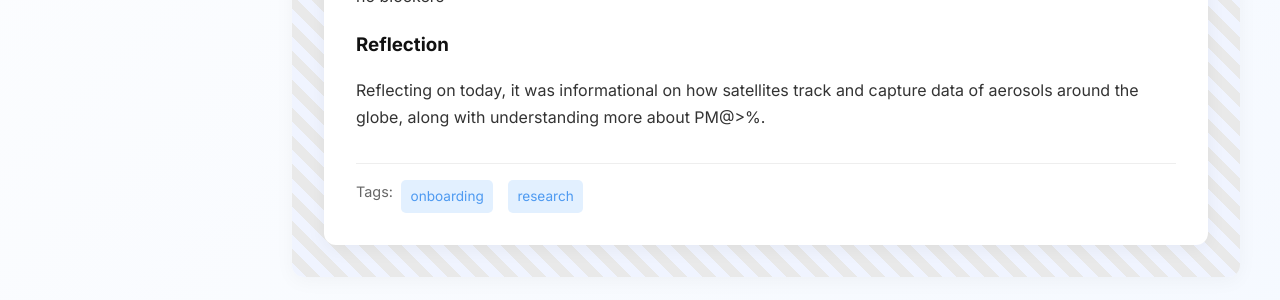
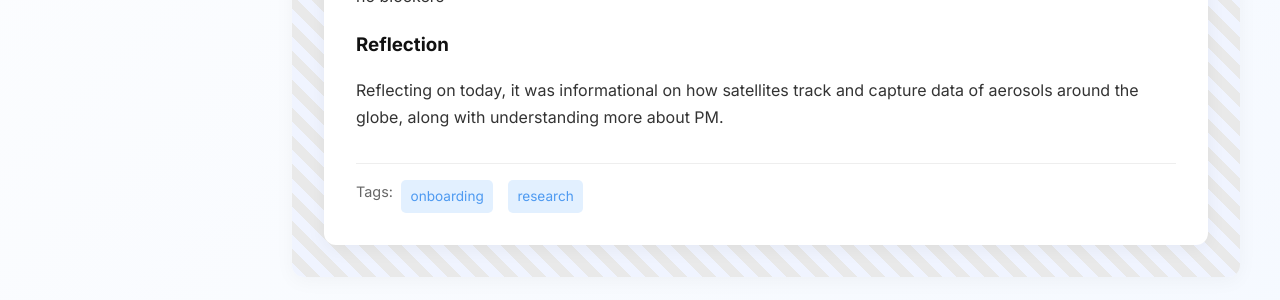
Before and after one commit to eddiejkh-del/eddiejkh-delceamls26.github.io, a Jekyll site: the page built from _posts/2026-06-12-day-14.md, in a window 1280 px wide. Shown: the part 849-1149 px from the top of the page. Built offline with Jekyll 4.4.1, drawn with Linux system fonts in a browser that asks for light colours.

Commit message:
Update 2026-06-12-day-14.md

```diff
--- a/_posts/2026-06-12-day-14.md
+++ b/_posts/2026-06-12-day-14.md
@@ -15,5 +15,5 @@ blockers: |
   no blockers
 
 reflection: |
-  Reflecting on today, it was informational on how satellites track and capture data of aerosols around the globe, along with understanding more about PM@>%.
+  Reflecting on today, it was informational on how satellites track and capture data of aerosols around the globe, along with understanding more about PM.
 ---
```
